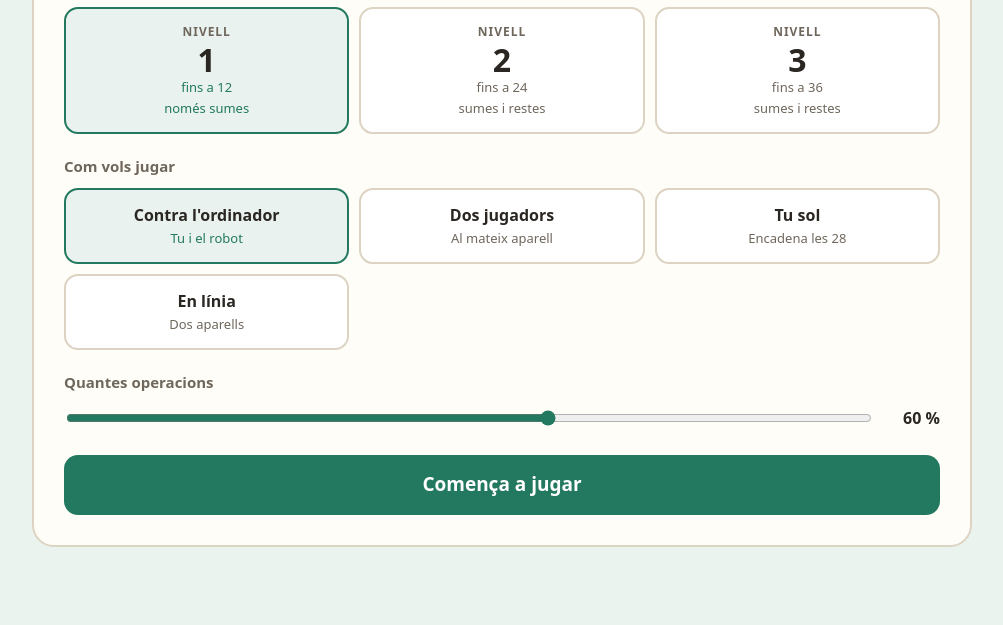
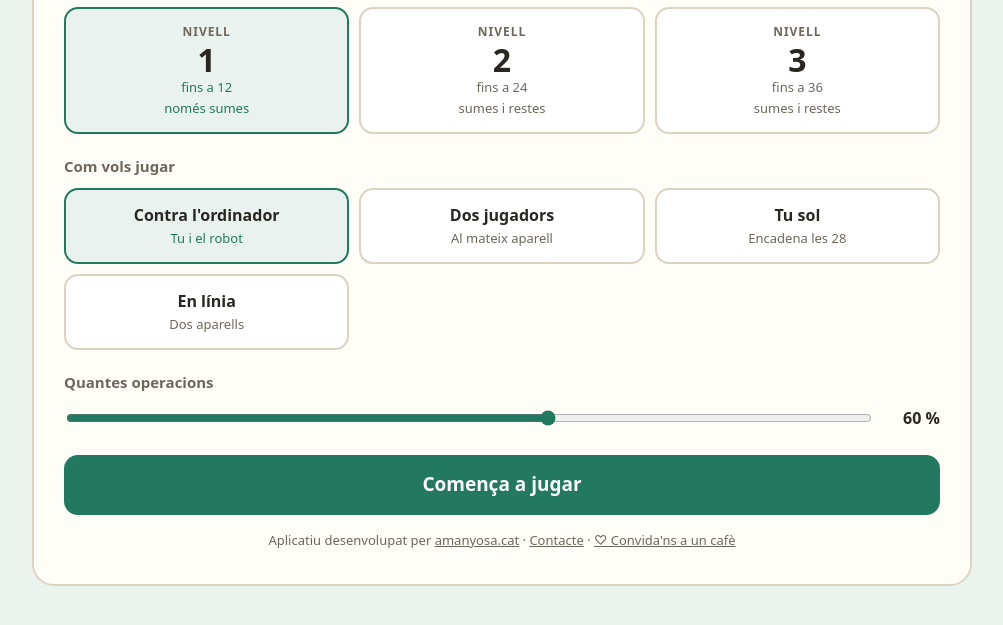
Before and after one commit to amanyosa/domino, a plain HTML site: page index.html in a window 1280 px wide. Shown: the part 165-790 px from the top of the page, without its empty margins (138-1141 px from the left). Drawn offline with Linux system fonts and the light colour scheme.

Commit message:
Afegeix línia de crèdits a la pantalla d'inici
Consistent amb cabina/tonelab/mixer/directivitat.

Co-Authored-By: Claude Sonnet 5 <noreply@anthropic.com>

```diff
--- a/index.html
+++ b/index.html
@@ -228,6 +228,8 @@ a.icona{text-decoration:none;font-weight:800;font-style:italic}
 .rell.avis .barra i{background:var(--groc)}
 :focus-visible{outline:3px solid var(--blau);outline-offset:2px}
 footer{margin:16px 2px 4px;font-size:13px;color:var(--tinta-suau);text-align:center}
+footer a{color:inherit}
+footer a:hover{color:var(--nivell)}
 </style>
 </head>
 <body>
@@ -265,6 +267,12 @@ footer{margin:16px 2px 4px;font-size:13px;color:var(--tinta-suau);text-align:cen
   </div>
 
   <button class="primari" id="comenca">Comença a jugar</button>
+
+  <footer class="creditsFooter">
+    Aplicatiu desenvolupat per <a href="https://amanyosa.cat" target="_blank" rel="noopener">amanyosa.cat</a>
+    &middot; <a href="mailto:amanyosa@gmail.com">Contacte</a>
+    &middot; <a href="https://buy.stripe.com/test_4gM9AV5St8uYgPLdRL9Zm00" target="_blank" rel="noopener">♡ Convida'ns a un cafè</a>
+  </footer>
 </section>
 
 <!-- ================= VESTÍBUL ================= -->
```
